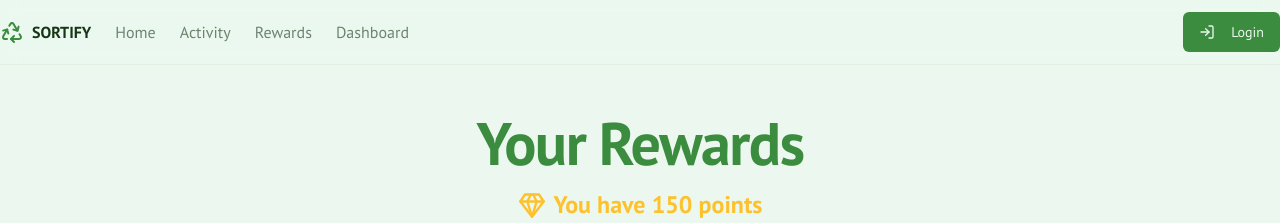
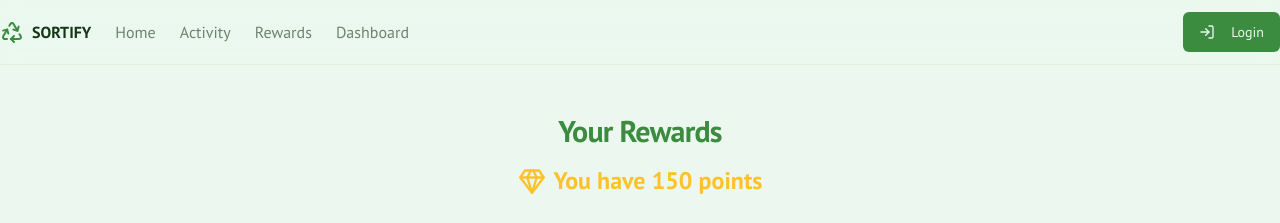
Before and after one commit to kulsumkhan05/Sortify-project, a Next.js app: page /rewards in a window 1280 px wide. Shown: the top 223 px of the page. Built offline with nearby package versions, Linux system fonts and the light colour scheme.

Commit message:
the heading in the reward page of " your reward is little big make it sm

```diff
--- a/src/app/activity/page.tsx
+++ b/src/app/activity/page.tsx
@@ -18,7 +18,7 @@ export default function ActivityPage() {
   return (
     <div className="container mx-auto px-4 py-8 md:py-12">
       <section className="mb-8">
-        <h1 className="text-3xl font-bold tracking-tight text-primary md:text-4xl lg:text-5xl font-headline">
+        <h1 className="text-3xl font-bold tracking-tight text-primary">
           History
         </h1>
         <p className="mx-auto mt-4 max-w-3xl text-lg text-foreground/80 md:text-xl">
--- a/src/app/dashboard/page.tsx
+++ b/src/app/dashboard/page.tsx
@@ -18,7 +18,7 @@ export default function DashboardPage() {
     return (
         <div className="container mx-auto px-4 py-8 md:py-12">
             <section className="mb-8">
-                <h1 className="text-3xl font-bold tracking-tight text-primary md:text-4xl lg:text-5xl font-headline">
+                <h1 className="text-3xl font-bold tracking-tight text-primary">
                     Dashboard
                 </h1>
                 <p className="mx-auto mt-4 max-w-3xl text-lg text-foreground/80 md:text-xl">
--- a/src/app/rewards/page.tsx
+++ b/src/app/rewards/page.tsx
@@ -31,7 +31,7 @@ export default function RewardsPage() {
   return (
     <div className="container mx-auto px-4 py-8 md:py-12">
       <section className="text-center">
-        <h1 className="text-4xl font-bold tracking-tight text-primary md:text-5xl lg:text-6xl font-headline">
+        <h1 className="text-3xl font-bold tracking-tight text-primary">
           Your Rewards
         </h1>
         <p className="mt-4 flex items-center justify-center gap-2 text-2xl font-semibold text-accent">
```
